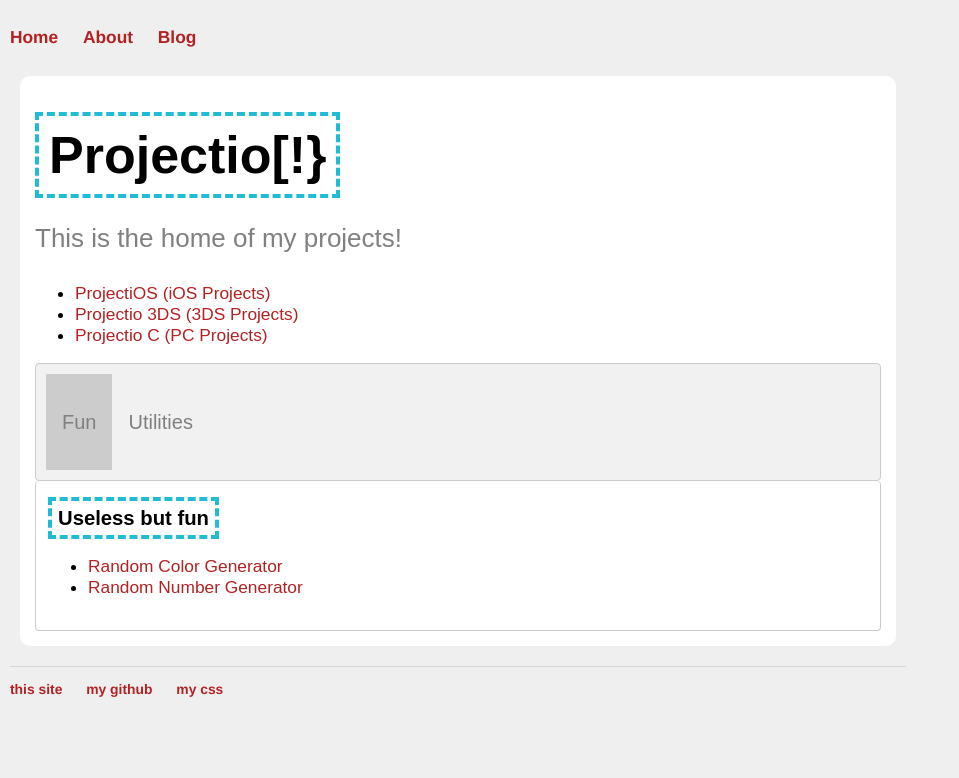
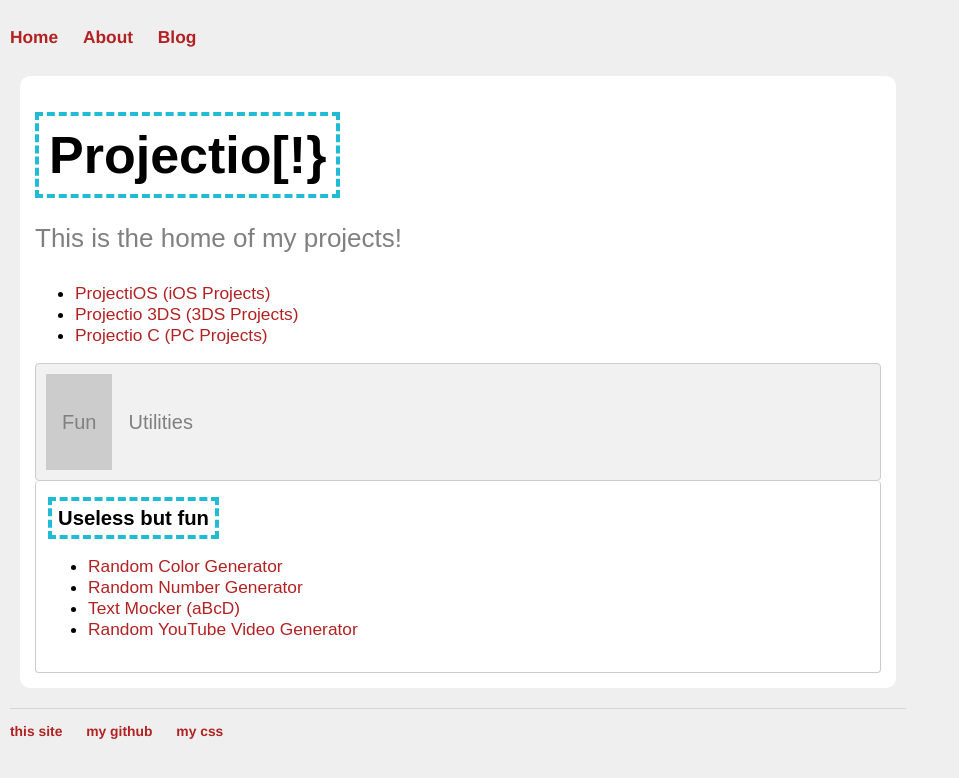
Before and after one commit to Samplasion/samplasion.github.iold, a Jekyll site: the page built from index.html, in a window 1280 px wide. Shown: the top 778 px of the page, without its empty margins (0-959 px from the left). Built offline with Jekyll 4.4.1, drawn with Linux system fonts in a browser that asks for light colours; a script that is not in the unit is left out.

Commit message:
Update index.html

```diff
--- a/index.html
+++ b/index.html
@@ -18,7 +18,12 @@ title: Home
 <div id="Fun" class="tabcontent">
   <h3><span>Useless but fun</span></h3>
   <p><ul><li><a href="hex.html">Random Color Generator</a></li>
-  <li><a href="random.html">Random Number Generator</a></li>
+  <li><a href="random.html">Random Number Generator</a>
+  </li>
+  <li><a href="mock.html">Text Mocker (aBcD)</a>
+  </li>
+  <li><a href="ytgen.html">Random YouTube Video Generator</a>
+  </li>
   </ul></p>
 </div>
 
```
Also changed, not shown: other parts of index.html (+0 -2 lines).
